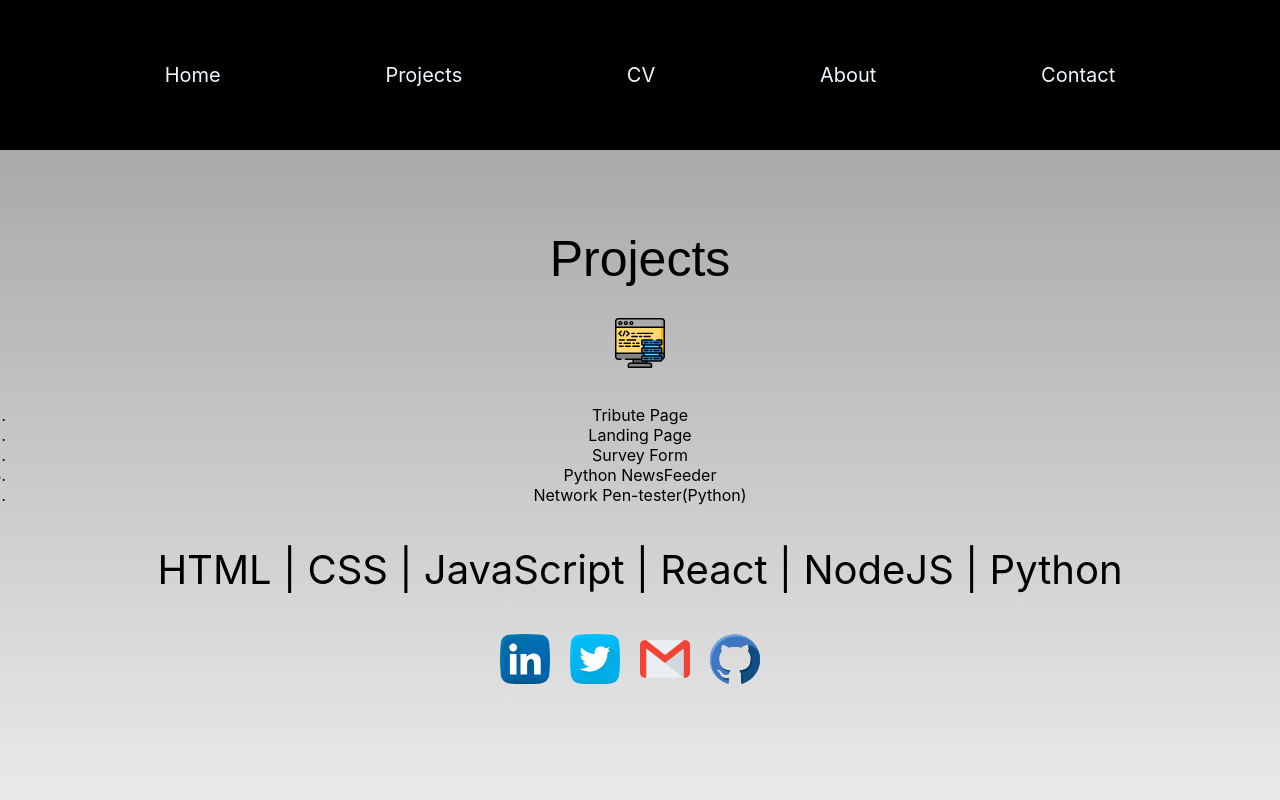
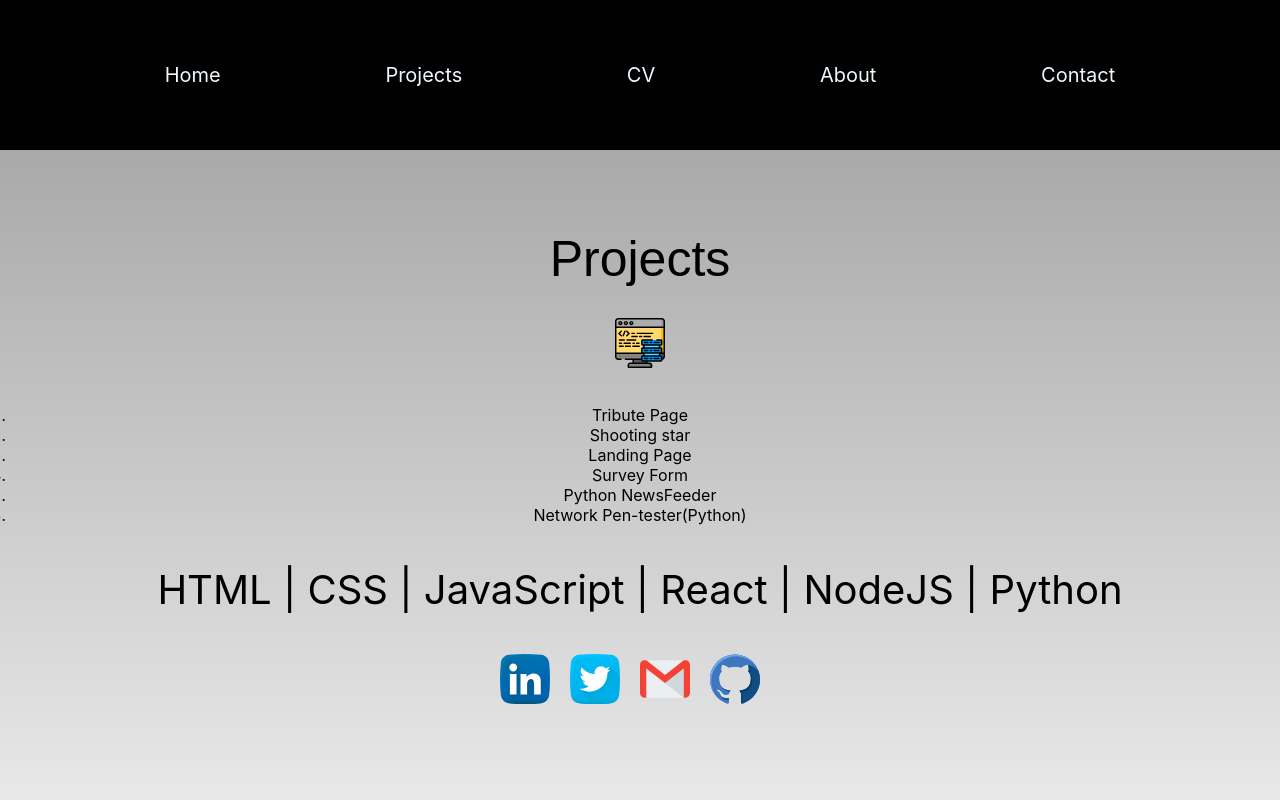
Before and after one commit to sadatakhtar/myportfolio-app, a React (Create React App) app: page /Components/Projects in a window 1280 px wide. Shown: the top 800 px of the page. Built offline with nearby package versions, Linux system fonts and the light colour scheme.

Commit message:
added another project link to projects page

```diff
--- a/src/Components/Projects.js
+++ b/src/Components/Projects.js
@@ -11,6 +11,7 @@ function Projects(){
         <p id="project-img"><img src={data} alt="web logo" height="50px" width="50px" /></p>
         <ol>
             <li><a id="pro-links" href="https://codepen.io/shadowak47/pen/QxpgXL" target="_blank">Tribute Page</a></li>
+            <li><a id="pro-links" href="https://www.khanacademy.org/computing/computer-programming/programming/animation-basics/pp/project-shooting-star" target="_blank">Shooting star</a></li>
             <li><a id="pro-links" href="https://codepen.io/shadowak47/pen/vYEeYgK" target="_blank">Landing Page</a></li>
             <li><a id="pro-links" href="https://codepen.io/shadowak47/pen/zYxZzZo" target="_blank">Survey Form</a></li>
             <li><a id="pro-links" href="https://github.com/sadatakhtar/py-newsFeeder/blob/master/newsFeeder.py"
```
